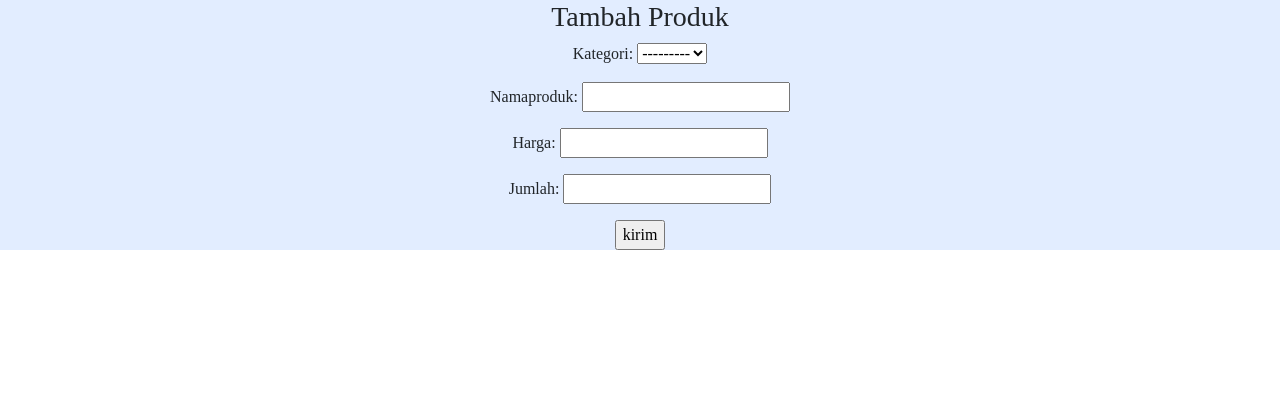
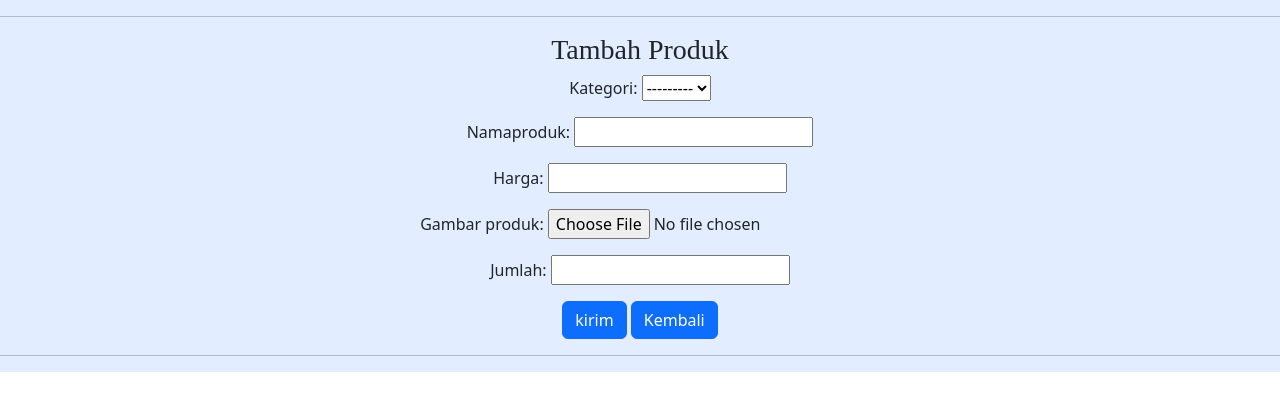
Before and after one commit to Ramadhani09/uas, a Django app: template menu/templates/form-cafe.html in a window 1280 px wide. Shown: the part 56-467 px from the top of the page. Run offline with Django 4.2, Linux system fonts and the light colour scheme; the template is opened without the code that fills it: values that come from a table or form of the project are taken from there, others are empty; some libraries are stand-ins or nearby versions.

Commit message:
Edit views,urls,form,produk,form-cafe,detailproduk

```diff
--- a/menu/form.py
+++ b/menu/form.py
@@ -5,4 +5,5 @@ class FormProduk(forms.Form):
     kategori = forms.ModelChoiceField(queryset=Kategori.objects.all())
     namaproduk= forms.CharField()
     harga = forms.CharField( max_length=20)
+    gambar_produk =forms.ImageField()
     jumlah = forms.IntegerField()
--- a/menu/templates/form-cafe.html
+++ b/menu/templates/form-cafe.html
@@ -4,21 +4,25 @@
 
 {% block content %}
 
-<div class="card-body" style="background-color: #e2edff;">
-<div class="text-center" style="font-family : Times New Roman;">
-<h3>Tambah Produk</h3>
+<div class="card-body text-center" style="background-color: #e2edff;">
+    <div class ="row">
+        <hr class="my-3">
+
+            <h3 style="font-family : Bernard MT Condensed;">Tambah Produk</h3>
             {% if submitted %}
                 Berhasil
             {% else %}
-<form action="" method="POST">
             {% csrf_token %}
+            <form action="" method="POST" enctype="multipart/form-data">
+
             {{form.as_p}}
-    <input type="submit" value="kirim">
+            <input class="btn btn-primary" type="submit" value="kirim">
+            <a href="/produk" class="btn btn-primary">Kembali</a>
             </form>
             {% endif %}
+
+        <hr class="my-3">
+    </div>
 </div>
 
-</div>
-
-</div>
 {% endblock content %}
--- a/menu/templates/produk.html
+++ b/menu/templates/produk.html
@@ -13,7 +13,7 @@
 <div class="card-body" style="background-color: #e2edff;">
 <div class="row">
     <div class="text-center" style="font-family : Times New Roman; margin-top: 10px;">
-        <a href="/form-cafe">Tambah Pesanan</a>
+        <a href="/form_cafe" class="btn btn-primary">Tambah Pesanan</a>
 <hr class="my-3">
     </div>
     {% for data in data_produk %}
@@ -35,6 +35,7 @@
 
     {% endfor %}
 
+<hr class="my-3">
 </div>
 
 </div>
--- a/menu/urls.py
+++ b/menu/urls.py
@@ -3,6 +3,7 @@ from . import views
 
 urlpatterns = [
     path('produk' , views.produk, name='produk'),
+    path('form_cafe' , views.form_cafe, name='form_cafe'),
     path('kategori' , views.kategori, name='kategori'),
     path('home' , views.home, name='home'),
     path("produk/detailproduk/<int:id>", views.detail_produk, name="detail_produk"),
```
Also changed, not shown: menu/templates/detailproduk.html (+11 -4 lines), menu/views.py (+22 -5 lines), media/images/2.jpeg (added), media/images/6_1MGsh2q.jpg (added). Lines whose indentation alone changed are shown as unchanged.
